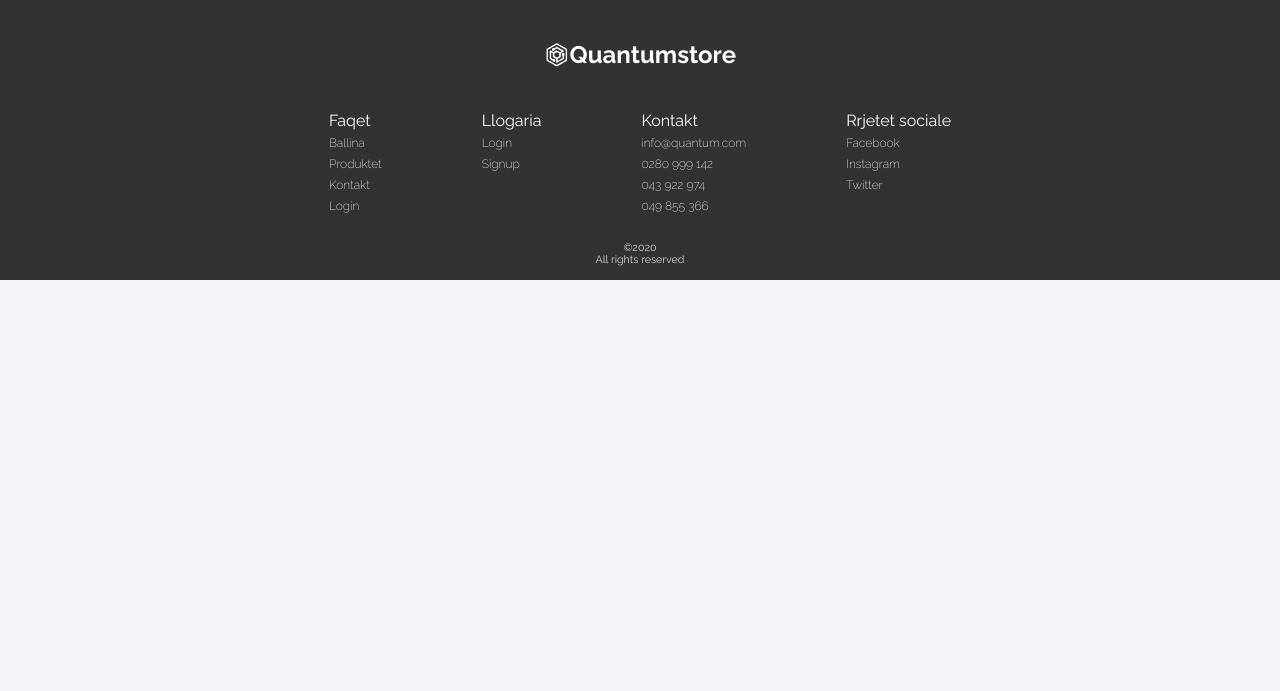
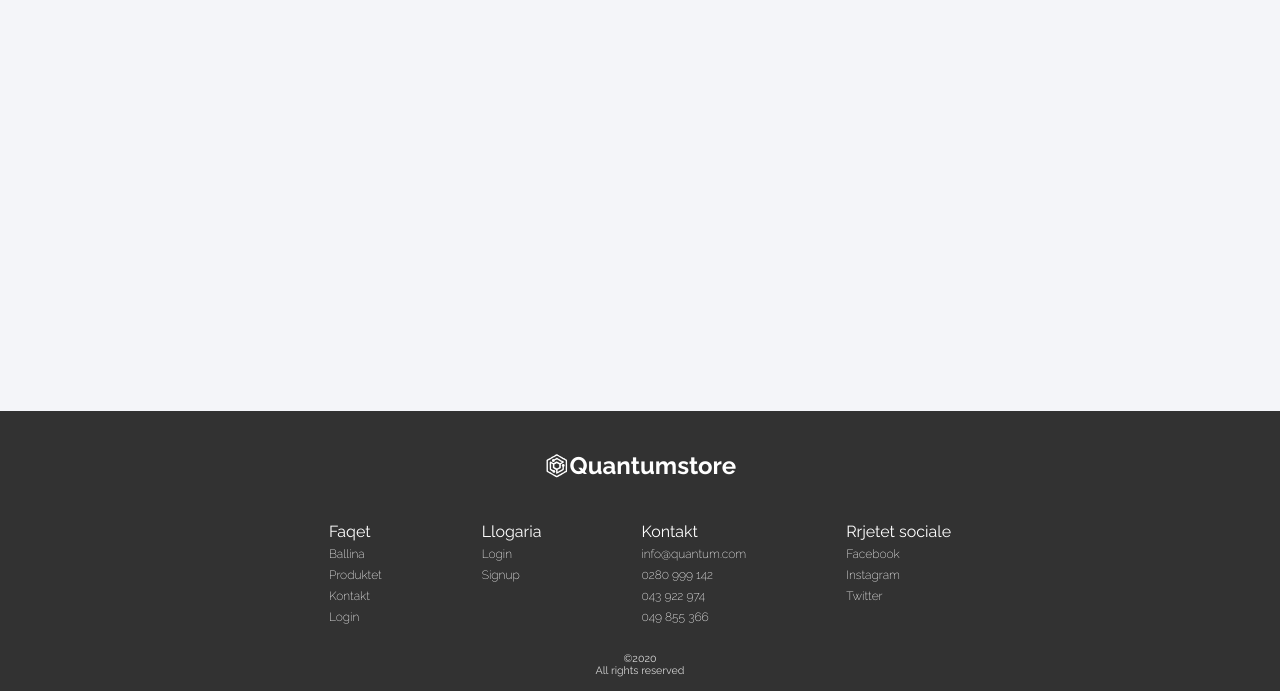
Before and after one commit to engjellavdiu/Quantum-Store, a PHP site: page / in a window 1280 px wide. Shown: the part 109-800 px from the top of the page. Run offline with PHP 8.4, Linux system fonts and the light colour scheme.

Commit message:
Footer stays at bottom

```diff
--- a/css/style.css
+++ b/css/style.css
@@ -101,7 +101,11 @@ header {
 footer {
     background-color: #323232;
 }
-
+#footer{
+    position:absolute;
+    bottom:0;
+    width:100%;
+}
 .footer-main {
     display: flex;
     flex-direction: column;
--- a/index.html
+++ b/index.html
@@ -28,7 +28,7 @@
     </header>
 
     <!--Footer-->
-    <footer>
+    <footer id="footer">
         <div class="footer-main">
             <div class="logo">
                 <a href="index.html">
```
